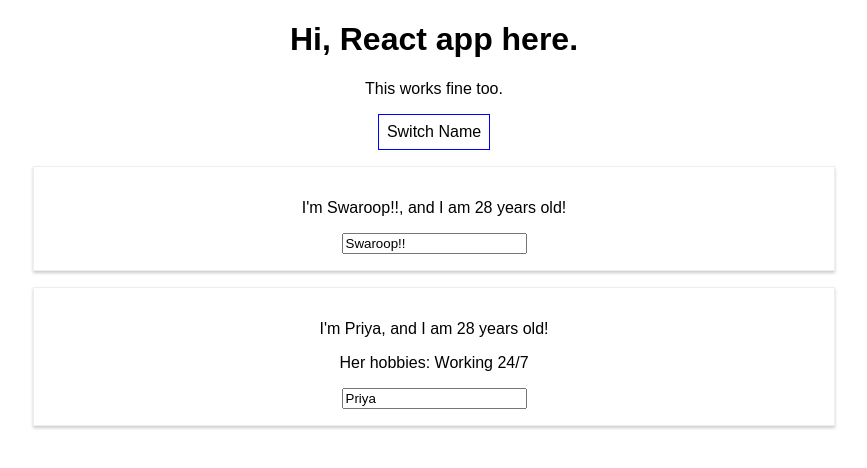
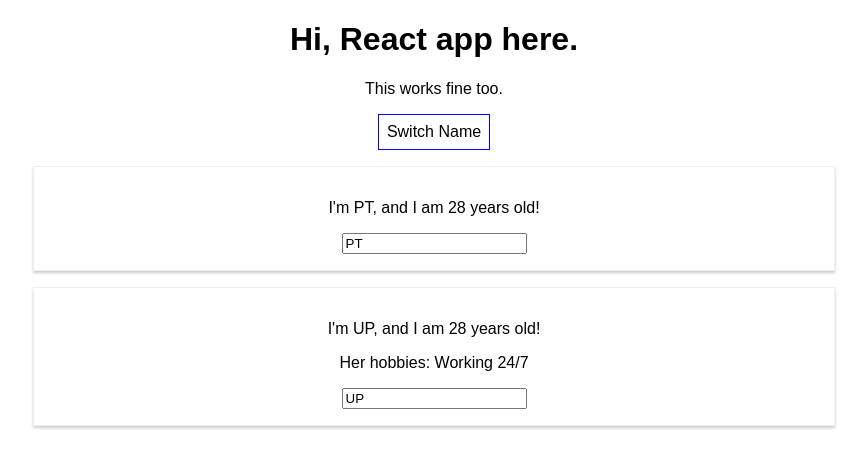
Before and after one commit to Swaroopd92/React, a React (Create React App) app in the folder react-complete-guide/: page / in a window 1280 px wide. Both pictures are taken after a click on the button "Switch Name". Shown: the top 468 px of the page, without its empty margins (206-1073 px from the left). Built offline with nearby package versions, Linux system fonts and the light colour scheme.

Commit message:
Rendoring content conditionaly using custom handlers.

```diff
--- a/react-complete-guide/src/App.js
+++ b/react-complete-guide/src/App.js
@@ -9,7 +9,8 @@
       { name: 'PT', age: 28 },
       { name: 'UP', age: 28 }
     ],
-    otherState: 'Some random value'
+    otherState: 'Some random value',
+    showPersons: false
   }
 
   switchNameHandler = (newName) => {
@@ -17,7 +18,7 @@
     // DON"T DO THIS this.state.persons[0].name = 'Swaroop';
     this.setState({
       persons: [
-        { name: newName, age: 28 },
+        { name: 'Swaroop', age: 28 },
         { name: 'Priya', age: 28 }
       ]
     });
@@ -30,6 +31,11 @@
         { name: event.target.value, age: 28 }
       ]
     });
+  }
+
+  togglePersonsHandler = () => {
+    const doesShow = this.state.showPersons;
+    this.setState({showPersons: !doesShow});
   }
 
   render() {
@@ -46,16 +52,21 @@
         <h1>Hi, React app here.</h1>
         <p>This works fine too.</p>
         <button
-        onClick={() => this.switchNameHandler('Swaroop!!')}
+          onClick={this.togglePersonsHandler}
           style={style}>Switch Name</button>
+        {
+          this.state.showPersons === true ?
+            <div>
               <Person
                 name={this.state.persons[0].name}
                 age={this.state.persons[0].age}
-        click={this.switchNameHandler.bind(this, 'PT')}/>
+                click={this.switchNameHandler.bind(this, 'PT')} />
               <Person
                 name={this.state.persons[1].name}
                 age={this.state.persons[1].age}
                 changed={this.nameChangedHandler}> Her hobbies: Working 24/7</Person>
+            </div> : null
+        }
       </div>
     );
   }
```
Lines whose indentation alone changed are shown as unchanged.
